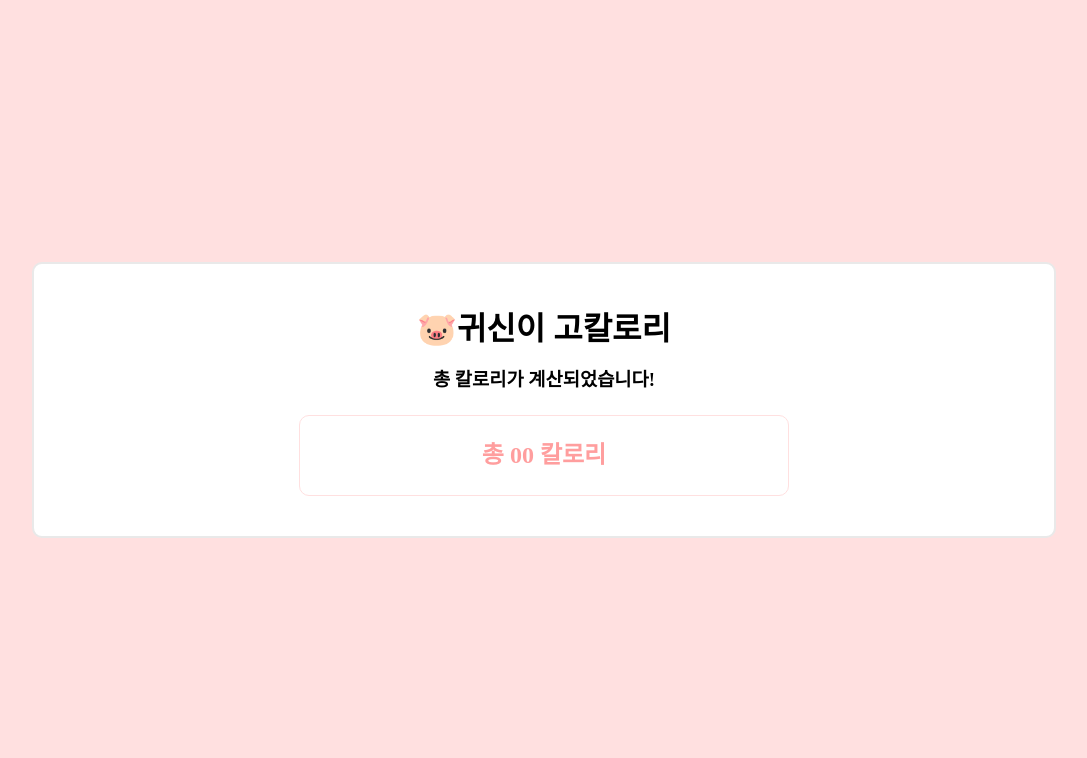
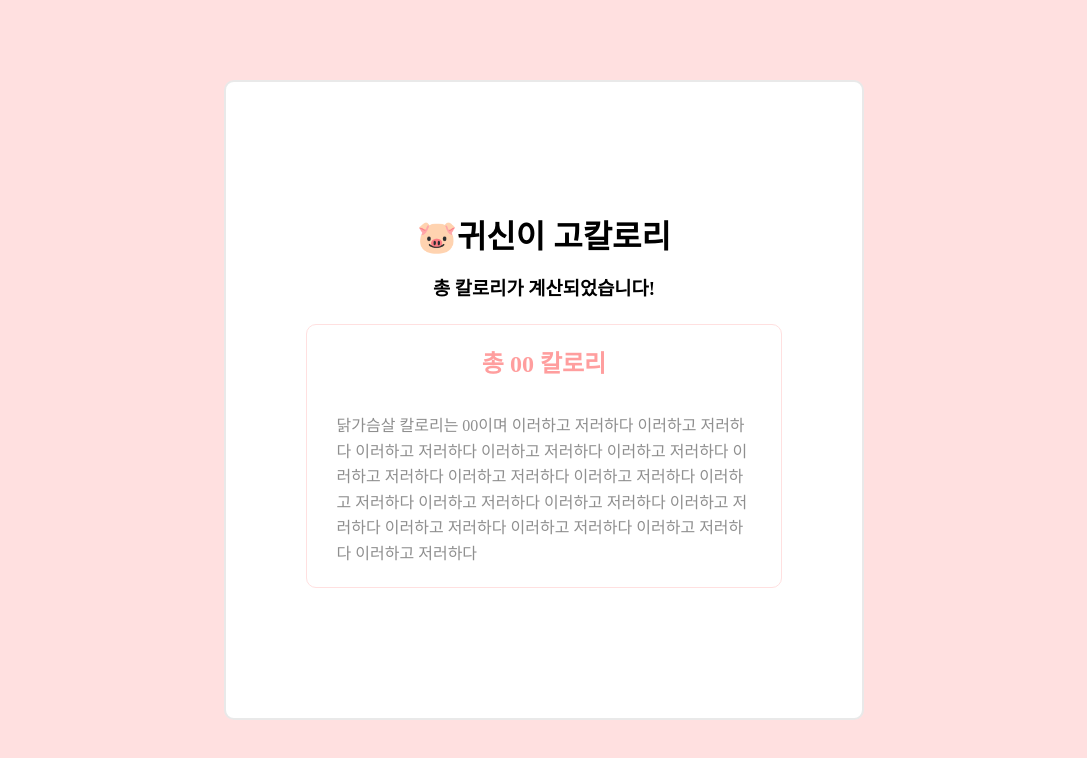
Before and after one commit to hyen43/Hells_Calculator, a Next.js app: page /result in a window 1280 px wide. Shown: the top 758 px of the page, without its empty margins (96-1183 px from the left). Built offline with nearby package versions, Linux system fonts and the light colour scheme.

Commit message:
STYLE: textbox 스타일 및 wrapper 스타일 수정

```diff
--- a/components/TextBox.tsx
+++ b/components/TextBox.tsx
@@ -6,8 +6,8 @@ const TextBoxWrapper = styled.div`
   justify-content: center;
   align-items: center;
   gap: 30px;
-  padding: 20px;
-  width: 50%;
+  padding: 20px 30px; // 모바일일 때 수정
+  width: 80%; // 모바일일 때 수정
   border: ${({ theme }) => `1px solid ${theme.color.primaryPink}`};
   border-radius: 10px;
 `;
@@ -16,10 +16,21 @@ const Result = styled.h2`
   color: ${({ theme }) => theme.color.pointPink};
 `;
 
+const Contents = styled.div`
+  color: ${({ theme }) => theme.color.gray};
+`;
+
 export default function TextBox() {
   return (
     <TextBoxWrapper>
       <Result>총 00 칼로리</Result>
+      <Contents>
+        닭가슴살 칼로리는 00이며 이러하고 저러하다 이러하고 저러하다 이러하고
+        저러하다 이러하고 저러하다 이러하고 저러하다 이러하고 저러하다 이러하고
+        저러하다 이러하고 저러하다 이러하고 저러하다 이러하고 저러하다 이러하고
+        저러하다 이러하고 저러하다 이러하고 저러하다 이러하고 저러하다 이러하고
+        저러하다 이러하고 저러하다
+      </Contents>
     </TextBoxWrapper>
   );
 }
--- a/components/TitleBox.tsx
+++ b/components/TitleBox.tsx
@@ -19,6 +19,7 @@ export default function TitleBox() {
       ? "오늘 하루 먹은 음식을 작성해주세요!"
       : "총 칼로리가 계산되었습니다!";
 
+  // 모바일일 때 Title 크기 수정
   return (
     <TitleWrapper>
       <h1>🐷귀신이 고칼로리</h1>
--- a/components/Wrapper.tsx
+++ b/components/Wrapper.tsx
@@ -11,7 +11,8 @@ const WrapperBox = styled.div`
   gap: 20px;
   align-items: center;
   justify-content: center;
-  width: 80%;
+  width: 50%; // 모바일일 때 수정
+  min-height: 80%;
   padding: 40px 20px;
   background-color: ${({ theme }) => theme.color.white};
   border: ${({ theme }) => `2px solid ${theme.color.lightGray}`};
```
